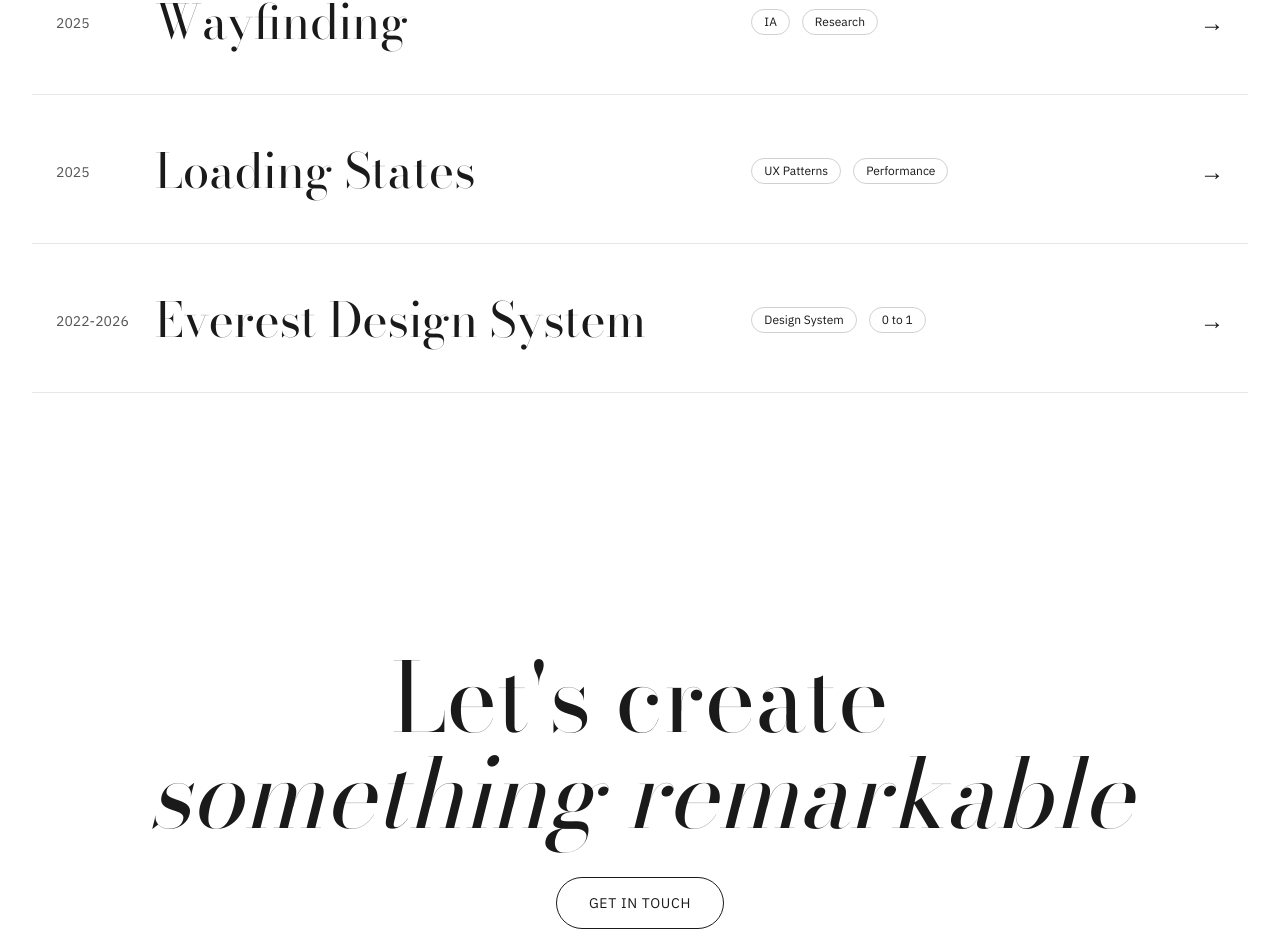
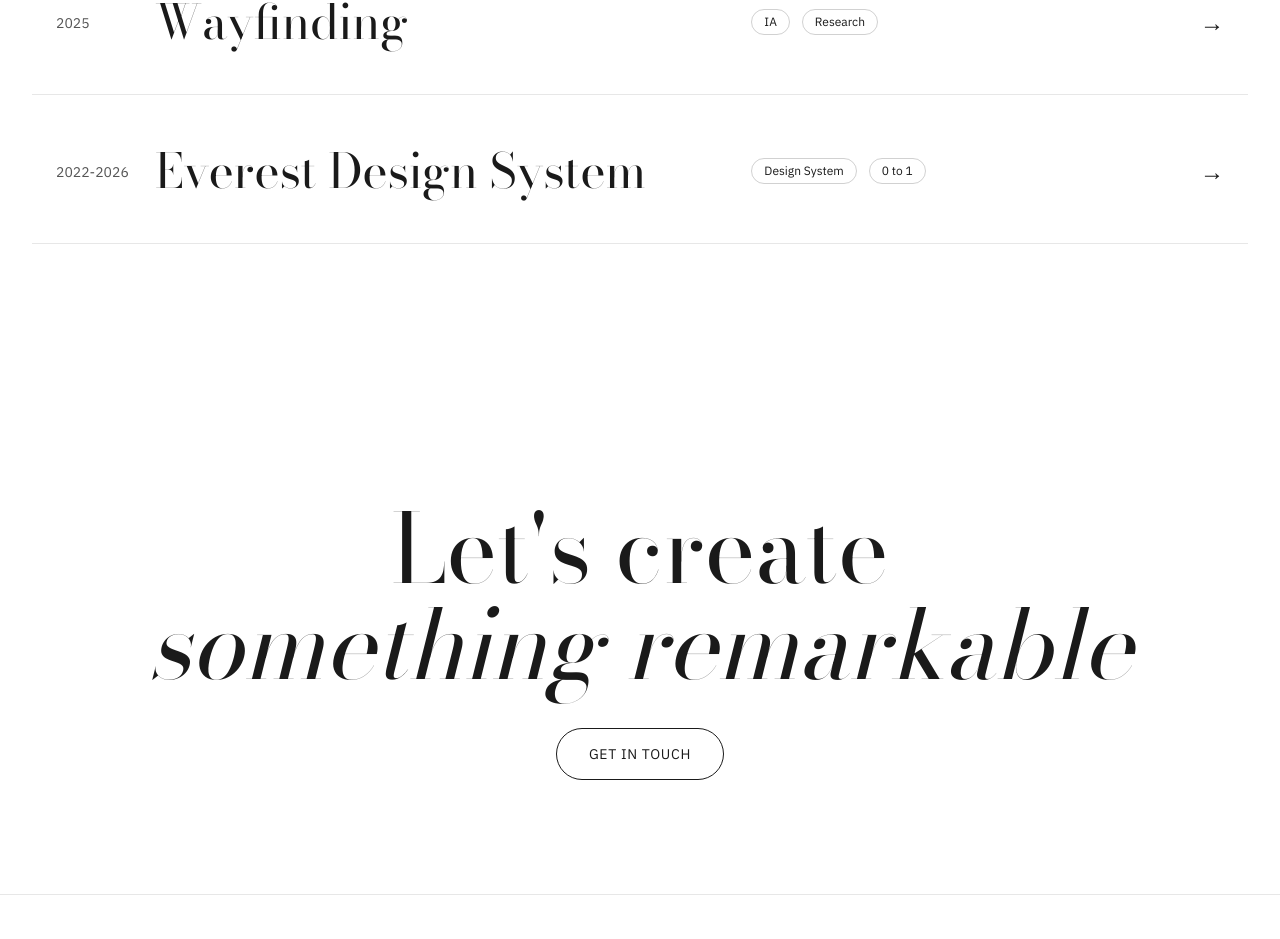
Before and after one commit to angieyoo/portfolio, a Next.js app: page / in a window 1280 px wide. Shown: the part 1739-2678 px from the top of the page. Built offline with nearby package versions, Linux system fonts and the light colour scheme.

Commit message:
Remove Loading States project entry

```diff
--- a/app/page.tsx
+++ b/app/page.tsx
@@ -60,13 +60,13 @@ export default function Home() {
       tags: ["IA", "Research"],
       slug: "work/wayfinding"
     },
-    {
-      year: "2025",
-      title: "Loading States",
-      discipline: "Interaction Patterns",
-      tags: ["UX Patterns", "Performance"],
-      slug: "work/loading-states"
-    },
+    // {
+    //   year: "2025",
+    //   title: "Loading States",
+    //   discipline: "Interaction Patterns",
+    //   tags: ["UX Patterns", "Performance"],
+    //   slug: "work/loading-states"
+    // },
     {
       year: "2022-2026",
       title: "Everest Design System",
```
